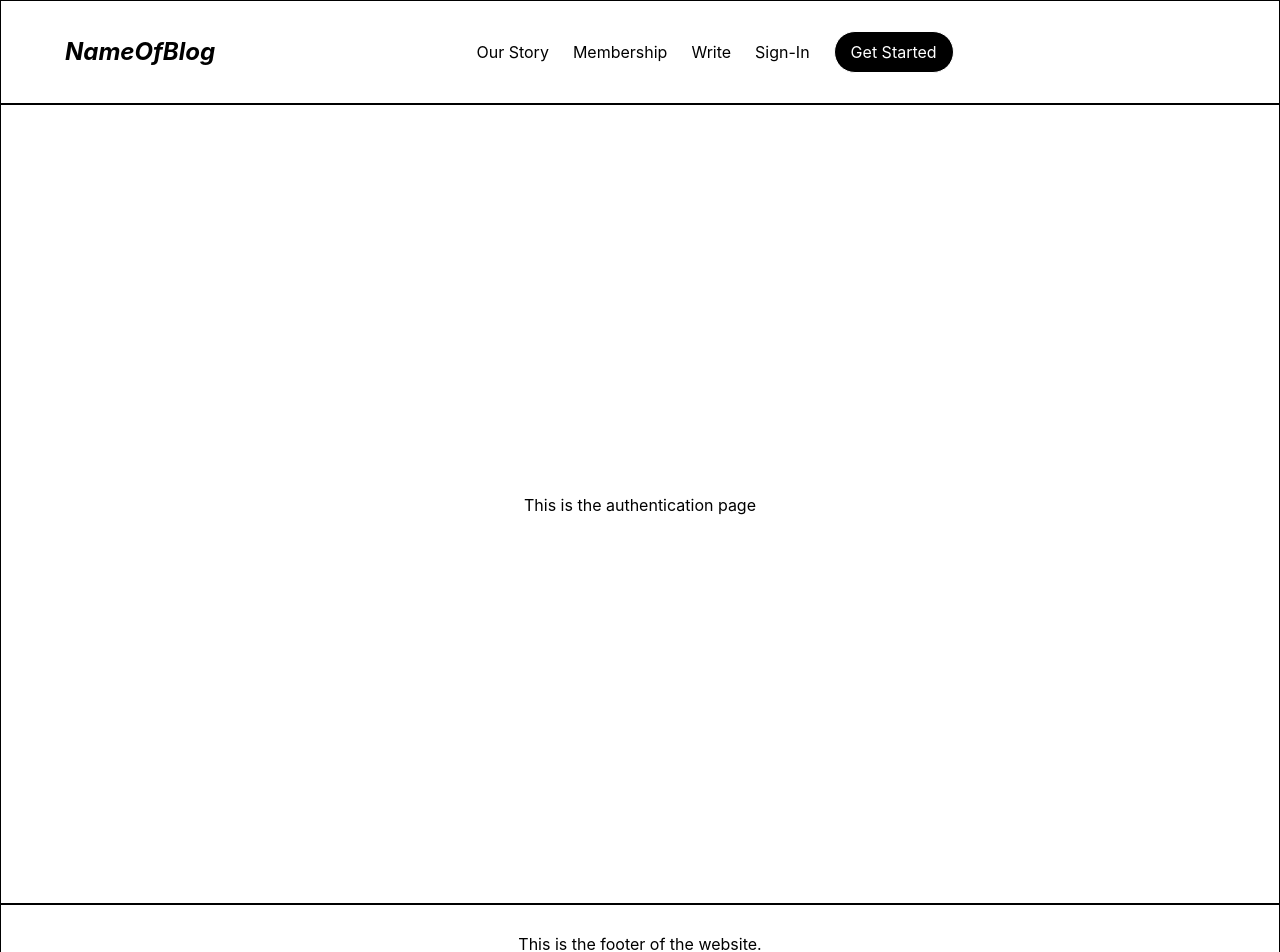
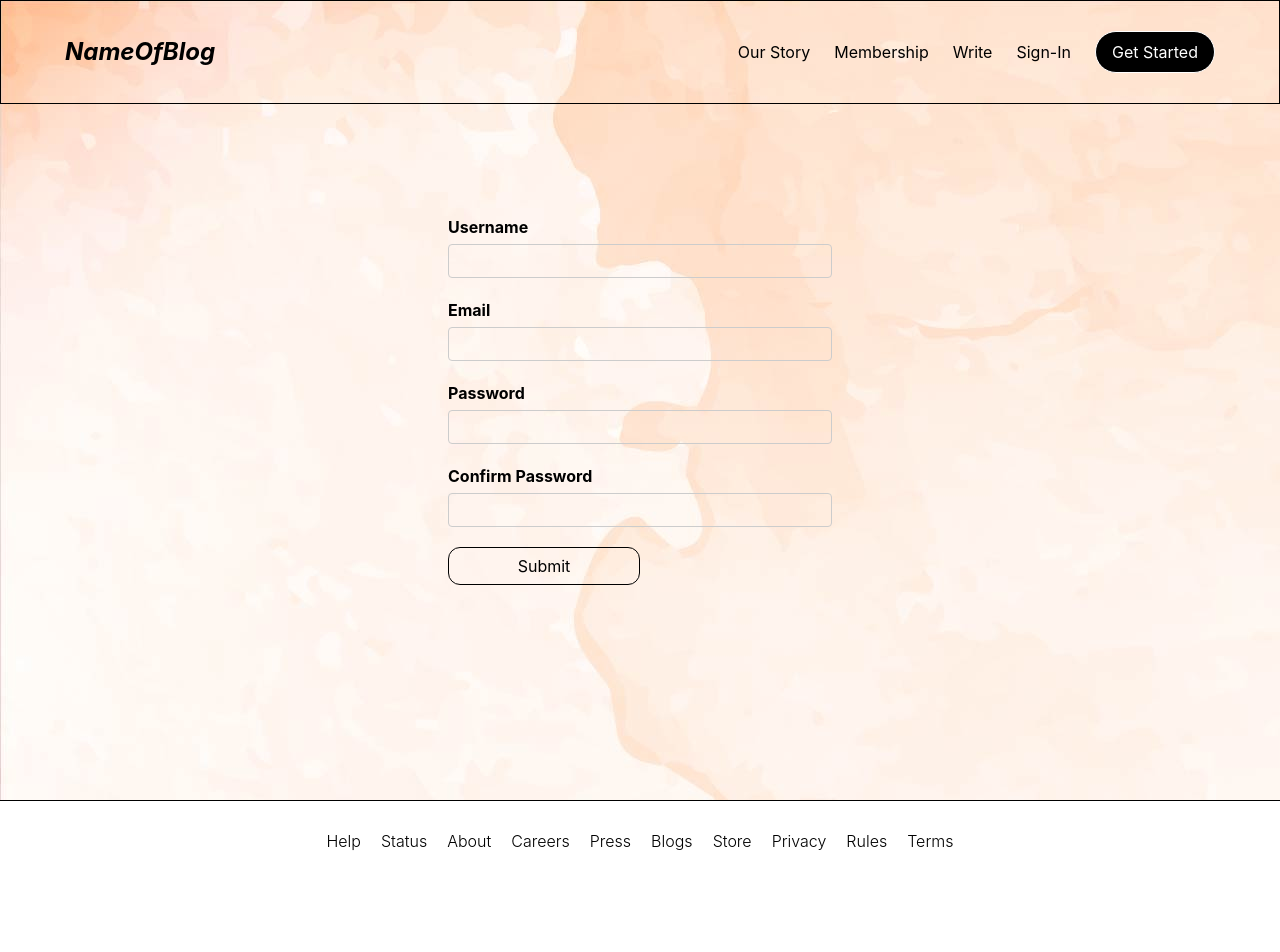
Before and after one commit to aquib-0/dailybits-frontend, a React (Vite) app: page /auth/register in a window 1280 px wide. Shown: the top 952 px of the page. After the commit the page ends 880 px from the top, so only its background shows below. Built offline with nearby package versions, Linux system fonts and the light colour scheme.

Commit message:
Add components such as login and register forms and update several page ui

```diff
--- a/package.json
+++ b/package.json
@@ -13,6 +13,7 @@
     "@tailwindcss/vite": "^4.3.1",
     "react": "^19.2.6",
     "react-dom": "^19.2.6",
+    "react-hook-form": "^7.79.0",
     "react-icons": "^5.6.0",
     "react-router-dom": "^7.17.0",
     "tailwindcss": "^4.3.1"
--- a/src/App.css
+++ b/src/App.css
@@ -182,3 +182,45 @@
     border-right-color: var(--border);
   }
 } */
+
+label{
+  font-weight: bold;
+  display: flex;
+  margin-bottom: 5px;
+}
+
+input{
+  display: block;
+  /* width: 400px; */
+  width: 100%;
+  padding: 6px 12px;
+  font-size: 14px;
+  line-height: 1.4295;
+  color: black;
+  background-image: none;
+  border: 1px solid #ccc;
+  border-radius: 4px;
+
+}
+
+
+.form-control{
+  margin-bottom: 20px;
+}
+
+.error{
+  color: red;
+  font-size: 12px;
+  text-align: left;
+}
+
+.submit-btn{
+  width: 50%;
+  padding: 6px 2px;
+  border: 1px solid black;
+  border-radius: 12px;
+}
+
+.submit-btn:hover{
+  cursor: pointer;
+}
--- a/src/App.tsx
+++ b/src/App.tsx
@@ -1,4 +1,5 @@
 import { Route, Routes } from "react-router-dom"
+import "./App.css"
 
 import Navbar from "./components/Navbar";
 import LandingPage from "./pages/LandingPage";
@@ -9,16 +10,17 @@ import LibraryPage from "./pages/LibraryPage";
 import ProfilePage from "./pages/ProfilePage";
 import StoriesPage from "./pages/StoriesPage";
 import StatsPage from "./pages/StatsPage";
+import Footer from "./components/Footer";
 
 function App() {
 
   return (
 
-    <div className='max-w-screen'>
+    <div className='max-w-screen flex flex-col relative'>
       <nav>
         <Navbar />
       </nav>
-      <main className="w-full h-screen border">
+      <main className="w-full">
         <Routes>
           <Route path="/" element={<LandingPage />} />  {/*Contains Landing page - Introduction to the platform and sign-up links*/}
           <Route path="/home" element={<HomePage />} />     {/*Contains For-you page - all the content is pulled here to be consumed*/}
@@ -31,8 +33,8 @@ function App() {
           <Route path="/stats" element={<StatsPage />} />  {/*Contains statistical data about your follower counts, subscribers, views and reads story-wise*/}
         </Routes>
       </main>
-      <footer className="w-full h-[10vh] flex justify-center items-center border">
-        This is the footer of the website.
+      <footer className="w-full h-[10vh]">
+        <Footer />
       </footer>
     </div>
   )
--- /dev/null
+++ b/src/components/Footer.tsx
@@ -0,0 +1,36 @@
+import { Link } from 'react-router-dom'
+
+const Footer = () => {
+  return (
+    <div className='w-full h-[10vh] flex justify-start sm:justify-center items-center px-10 border-t'>
+      <ul className='hidden sm:flex gap-x-5 font-light'>
+        <li><Link to='/'>Help</Link></li>  {/*TO-DO - Implement help page for any necessary navigation help or any other queries.*/}
+        <li><Link to='/'>Status</Link></li>
+        <li><Link to='/'>About</Link></li>
+        <li><Link to='/'>Careers</Link></li>
+        <li><Link to='/'>Press</Link></li>
+        <li><Link to='/'>Blogs</Link></li>
+        <li><Link to='/'>Store</Link></li>
+        <li><Link to='/'>Privacy</Link></li>
+        <li><Link to='/'>Rules</Link></li>
+        <li><Link to='/'>Terms</Link></li>
+      </ul>
+
+      <ul className='flex sm:hidden gap-x-5 font-light'>
+        <li><Link to='/'>About</Link></li>
+        <li><Link to='/'>Help</Link></li>  {/*TO-DO - Implement help page for any necessary navigation help or any other queries.*/}
+        <li><Link to='/'>Blogs</Link></li>
+        <li><Link to='/'>Store</Link></li>
+        {/* <li><Link to='/'>Status</Link></li> */}
+        {/* <li><Link to='/'>Careers</Link></li> */}
+        {/* <li><Link to='/'>Press</Link></li> */}
+
+        {/* <li><Link to='/'>Privacy</Link></li> */}
+        {/* <li><Link to='/'>Rules</Link></li> */}
+        {/* <li><Link to='/'>Terms</Link></li> */}
+      </ul>
+    </div>
+  )
+}
+
+export default Footer
--- /dev/null
+++ b/src/components/LoginForm.tsx
@@ -0,0 +1,64 @@
+import { useForm } from "react-hook-form";
+
+const LoginForm = () => {
+  type formValue = {
+    username: String,
+    email: String,
+    password: String
+  };
+  const form = useForm<formValue>({
+    defaultValues: {
+      username: "",
+      email: "",
+      password: ""
+    }
+  });
+  const {register, handleSubmit, formState} = form;
+  const {errors} = formState;
+  const onSubmit = (data: formValue)=>{
+    console.log(data);
+  }
+  return (
+    <div className="w-full flex justify-center">
+      <form onSubmit={handleSubmit(onSubmit)} noValidate className="w-[80%] sm:w-[30%] flex flex-col">
+        <div className="form-control">
+          <label htmlFor="username">Username</label>
+          <input type="text" id="username" {...register("username", {
+            required: {
+              value: true,
+              message: "Username is required",
+            }
+          })} />
+          <p className="error">{errors.username?.message}</p>
+        </div>
+
+        <div className="form-control">
+          <label htmlFor="email">Email</label>
+          <input type="email" id="email" {...register("email", {
+            required: {
+              value: true,
+              message: "Email is required",
+            }
+          })} />
+          <p className="error">{errors.email?.message}</p>
+        </div>
+
+        <div className="form-control">
+          <label htmlFor="password">Password</label>
+          <input type="password" id="password" {...register("password", {
+            required: {
+              value: true,
+              message: "Password is required",
+            }
+          })} />
+          <p className="error">{errors.password?.message}</p>
+        </div>
+
+        <button className="submit-btn">Submit</button>
+
+      </form>
+    </div>
+  )
+}
+
+export default LoginForm
--- a/src/components/Navbar.tsx
+++ b/src/components/Navbar.tsx
@@ -2,19 +2,24 @@ import { Link } from "react-router-dom"
 
 const Navbar = () => {
   return (
-    <div className="w-full h-[13vh] flex justify-between items-center px-16 border">
+    <div className="w-full h-[13vh] flex justify-between items-center px-0 sm:px-8 md:px-16 border bg-transparent absolute top-0">
         <div className="font-bold text-2xl italic">
             <Link to="/" className="">NameOfBlog</Link>
         </div>
-        <div className="h-full flex justify-center items-center gap-x-6">
+        <div className="hidden h-full md:flex justify-center items-center gap-x-6">
             <Link to="/about" className="">Our Story</Link>
             <Link to="/membership" className="">Membership</Link>  {/*TO-DO -> implement this page for potential customers*/}
             <Link to="#" className="">Write</Link>  {/*Join this to the draft page of user after pipelining through auth*/}
             <Link to="/auth/login" className="">Sign-In</Link>
             <Link to="/auth/register" className="border rounded-3xl px-4 py-2 bg-black text-white">Get Started</Link>
         </div>
-        <div>
+        <div className="hidden sm:flex md:hidden justify-center items-center gap-x-6">
             {/*Hamburger menu goes here*/}
+            <Link to="/auth/login" className="">Sign-In</Link>
+            <Link to="/auth/register" className="border rounded-3xl px-4 py-2 bg-black text-white">Get Started</Link>
+        </div>
+        <div className="sm:hidden">
+            <Link to="/auth/register" className="border rounded-3xl px-4 py-2 bg-black text-white">Get Started</Link>
         </div>
     </div>
   )
--- /dev/null
+++ b/src/components/RegisterForm.tsx
@@ -0,0 +1,77 @@
+import { useForm } from "react-hook-form";
+
+const RegisterForm = () => {
+  type formValue = {
+      username: String,
+      email: String,
+      password: String,
+      confirm_password: String,
+    };
+    const form = useForm<formValue>({
+      defaultValues: {
+        username: "",
+        email: "",
+        password: "",
+        confirm_password: "",
+      }
+    });
+    const {register, handleSubmit, formState} = form;
+    const {errors} = formState;
+    const onSubmit = (data: formValue)=>{
+      console.log(data);
+    }
+    return (
+      <div className="w-full flex justify-center">
+        <form onSubmit={handleSubmit(onSubmit)} noValidate className="w-[80%] sm:w-[30%] flex flex-col">
+          <div className="form-control">
+            <label htmlFor="username">Username</label>
+            <input type="text" id="username" {...register("username", {
+              required: {
+                value: true,
+                message: "Username is required",
+              }
+            })} />
+            <p className="error">{errors.username?.message}</p>
+          </div>
+
+          <div className="form-control">
+            <label htmlFor="email">Email</label>
+            <input type="email" id="email" {...register("email", {
+              required: {
+                value: true,
+                message: "Email is required",
+              }
+            })} />
+            <p className="error">{errors.email?.message}</p>
+          </div>
+
+          <div className="form-control">
+            <label htmlFor="password">Password</label>
+            <input type="password" id="password" {...register("password", {
+              required: {
+                value: true,
+                message: "Password is required",
+              }
+            })} />
+            <p className="error">{errors.password?.message}</p>
+          </div>
+
+          <div className="form-control">
+            <label htmlFor="confirm_password">Confirm Password</label>
+            <input type="password" id="confirm_password" {...register("confirm_password", {
+              required: {
+                value: true,
+                message: "Please confirm your password",
+              }
+            })} />
+            <p className="error">{errors.confirm_password?.message}</p>
+          </div>
+
+          <button className="submit-btn">Submit</button>
+
+        </form>
+      </div>
+    )
+}
+
+export default RegisterForm
--- a/src/pages/AuthPage.tsx
+++ b/src/pages/AuthPage.tsx
@@ -1,9 +1,14 @@
-import React from 'react'
+import LoginForm from "../components/LoginForm";
+import RegisterForm from "../components/RegisterForm";
 
 const AuthPage = () => {
+  const path = window.location.pathname;
+  console.log(path);
   return (
-    <div className='w-full h-screen flex justify-center items-center'>
-      This is the authentication page
+    <div className='w-full h-screen flex justify-center items-center bg-[url(/about_bg.jpg)]'>
+      {
+        path == "/auth/login"? (<LoginForm />) : (<RegisterForm />)
+      }
     </div>
   )
 }
--- a/src/pages/LandingPage.tsx
+++ b/src/pages/LandingPage.tsx
@@ -1,9 +1,18 @@
-import React from 'react'
+import { Link } from "react-router-dom"
 
 const LandingPage = () => {
   return (
-    <div className='w-full h-screen flex justify-center items-center'>
-      This is the landing page
+    <div className='w-full h-screen flex justify-start sm:justify-center items-center bg-orange-100'>
+      <div className="w-full sm:w-[60%] h-full flex flex-col justify-center items-start sm:pl-10 gap-y-10">
+        <div className="text-5xl md:text-7xl font-medium">
+          <h1>Storytelling</h1>
+          <h1>& ideas</h1>
+        </div>
+        <p className="text-xl">A place to read, write and deepen your understanding.</p>
+        <Link to='/home' className="rounded-3xl px-6 py-2 sm:bg-black bg-green-700 text-orange-100 sm:text-white">Start reading</Link>
+      </div>
+      <div className="hidden sm:block bg-[url(https://miro.medium.com/v2/format:webp/4*SdjkdS98aKH76I8eD0_qjw.png)] w-[40%] h-full bg-cover bg-no-repeat">
+      </div>
     </div>
   )
 }
```
Also changed, not shown: src/pages/AboutPage.tsx (+14 -3 lines), public/about_bg.jpg (added), 1 other file (tests, documents, lock files or other folders).
